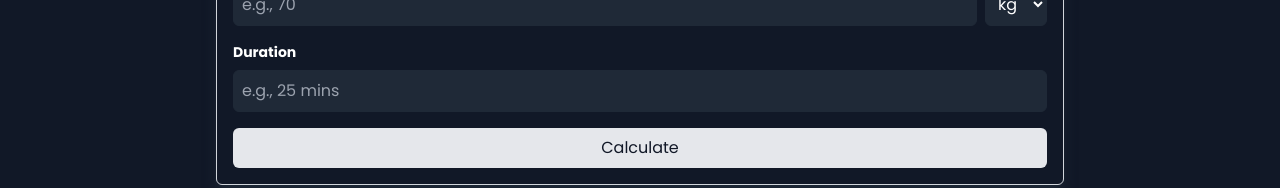
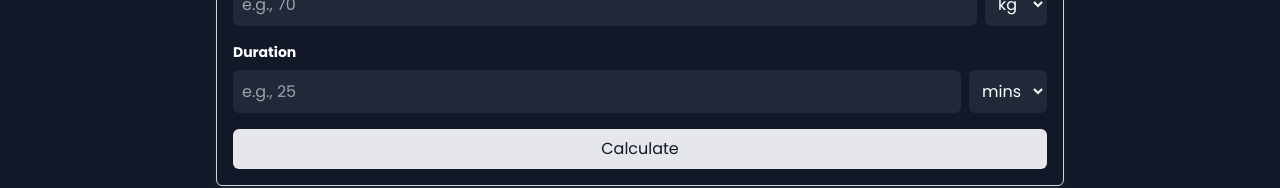
Before and after one commit to azmainm/maximus-2.0, a Next.js app: page /calculator/workout in a window 1280 px wide. Shown: the part 479-667 px from the top of the page. Built offline with nearby package versions, Linux system fonts and the light colour scheme; no server answers.

Commit message:
UAT Feedback Incorporated: Workout calculator duration unit, profile edit sex, height and weight fixes

```diff
--- a/app/api/calculator/workout/route.ts
+++ b/app/api/calculator/workout/route.ts
@@ -8,9 +8,9 @@ export async function POST(request: Request) {
     const data = await request.json();
     console.log("Received data:", data); // Debug log
 
-    const { workoutType, sex, age, weight, duration } = data;
+    const { workoutType, sex, age, weight, duration, durationUnit } = data;
 
-    if (!workoutType || !sex || !age || !weight || !duration) {
+    if (!workoutType || !sex || !age || !weight || !duration || !durationUnit) {
       console.error("Validation error: Missing fields"); // Debug log
       return NextResponse.json(
         { error: "All fields are required" },
@@ -27,6 +27,7 @@ export async function POST(request: Request) {
       (item: { workoutType: string }) => item.workoutType === workoutType
     );
 
+
     if (!workout) {
       return NextResponse.json(
         { error: "Workout type not found" },
@@ -39,9 +40,10 @@ export async function POST(request: Request) {
   ? parseFloat(weight) * 0.453592
   : parseFloat(weight.replace(" kg", "")); // Default to kg
 
+    const durationInMinutes = durationUnit === "hrs" ? parseFloat(duration) * 60 : parseFloat(duration);
 
     const caloriesBurned =
-      ((met * 3.5 * weightInKg) / 200) * parseFloat(duration);
+      ((met * 3.5 * weightInKg) / 200) * durationInMinutes;
 
     return NextResponse.json({ response: `${caloriesBurned.toFixed(2)} kcal` });
   } catch (err) {
--- a/app/calculator/workout/components/WorkoutForm.tsx
+++ b/app/calculator/workout/components/WorkoutForm.tsx
@@ -17,6 +17,7 @@ const WorkoutForm = () => {
   const [weight, setWeight] = useState<string>("");
   const [weightUnit, setWeightUnit] = useState<string>("kg");
   const [duration, setDuration] = useState<string>("");
+  const [durationUnit, setDurationUnit] = useState<string>("mins");
   const [prompt, setPrompt] = useState<string>("");
   const [response, setResponse] = useState<string>("");
   const [isLoading, setIsLoading] = useState<boolean>(false);
@@ -83,9 +84,9 @@ const WorkoutForm = () => {
   const handleSubmit = (e: React.FormEvent) => {
     e.preventDefault();
     const formattedWeight = `${weight} ${weightUnit}`;
-    const payload = { workoutType, sex, age, height: null, weight: formattedWeight, duration};
+    const payload = { workoutType, sex, age, height: null, weight: formattedWeight, duration, durationUnit};
 
-    setPrompt(`Workout Type: ${workoutType}\nSex: ${sex}\nAge: ${age}\nWeight: ${formattedWeight}\nDuration: ${duration}`);
+    setPrompt(`Workout Type: ${workoutType}\nSex: ${sex}\nAge: ${age}\nWeight: ${formattedWeight}\nDuration: ${duration} ${durationUnit}`);
     setIsLoading(true);
     setResponse("");
 
@@ -196,14 +197,24 @@ const WorkoutForm = () => {
       </div>
       <div className="mb-4">
           <label className="block text-sm font-semibold mb-2">Duration</label>
+          <div className="flex gap-2">
             <input
               type="number"
               value={duration}
               onChange={(e) => setDuration(e.target.value)}
               className="w-full p-2 bg-gray-800 border border-gray-800 rounded-md focus:outline-none focus:ring-2 focus:ring-gray-500"
-          placeholder="e.g., 25 mins"
+              placeholder="e.g., 25"
               required
             />
+            <select
+              value={durationUnit}
+              onChange={(e) => setDurationUnit(e.target.value)}
+              className="p-2 bg-gray-800 border border-gray-800 rounded-md"
+            >
+              <option>mins</option>
+              <option>hrs</option>
+            </select>
+          </div>
         </div>
       <button
         type="submit"
--- a/app/profile/components/ProfileCard.tsx
+++ b/app/profile/components/ProfileCard.tsx
@@ -38,7 +38,7 @@ const ProfileCard = () => {
             full_name: userData.name,
             email: userData.email,
             age: userData.age || null,
-            sex: userData.sex || null,
+            sex: userData.sex || "N/A",
             height: userData.height || null,
             weight: userData.weight || null,
           };
@@ -77,6 +77,7 @@ const ProfileCard = () => {
       await updateDoc(userDocRef, {
         name: editedUserInfo.full_name,
         age: editedUserInfo.age,
+        sex: editedUserInfo.sex,
         height: editedUserInfo.height,
         weight: editedUserInfo.weight,
       });
@@ -141,34 +142,50 @@ const ProfileCard = () => {
       </p>
       <p className="text-md mb-2">
         <span className="text-cyan-100">Sex: </span>
-        {userInfo?.sex || "N/A"}
+        {isEditing ? (
+          <select
+            value={editedUserInfo?.sex || "N/A"}
+            onChange={(e) => handleInputChange("sex", e.target.value)}
+            className="bg-gray-800 text-white rounded-md px-2 py-1 focus:outline-none"
+          >
+            <option>N/A</option>
+            <option>Male</option>
+            <option>Female</option>
+          </select>
+        ) : (
+          userInfo?.sex || "N/A"
+        )}
       </p>
       <p className="text-md mb-2">
   <span className="text-cyan-100">Height: </span>
   {isEditing ? (
     <input
-            type="number"
+      type="text"
       value={editedUserInfo?.height || ""}
-            onChange={(e) => handleInputChange("height", Number(e.target.value) || null)}
+      placeholder="Height in cm/ft.inch"
+      onChange={(e) => handleInputChange("height", e.target.value || null)}
       className="bg-gray-800 text-white rounded-md px-2 py-1 focus:outline-none"
     />
   ) : (
     userInfo?.height || "N/A"
   )}
 </p>
+
 <p className="text-md mb-2">
   <span className="text-cyan-100">Weight: </span>
   {isEditing ? (
     <input
-            type="number"
+      type="text"
       value={editedUserInfo?.weight || ""}
-            onChange={(e) => handleInputChange("weight", Number(e.target.value) || null)}
+      placeholder="Weight in kg/lbs"
+      onChange={(e) => handleInputChange("weight", e.target.value || null)}
       className="bg-gray-800 text-white rounded-md px-2 py-1 focus:outline-none"
     />
   ) : (
     userInfo?.weight || "N/A"
   )}
 </p>
+
       <p className="text-md font-bold">
         <span className="text-cyan-100">Total Posted Articles: </span>
         {totalArticles}
```
Lines whose indentation alone changed are shown as unchanged.
